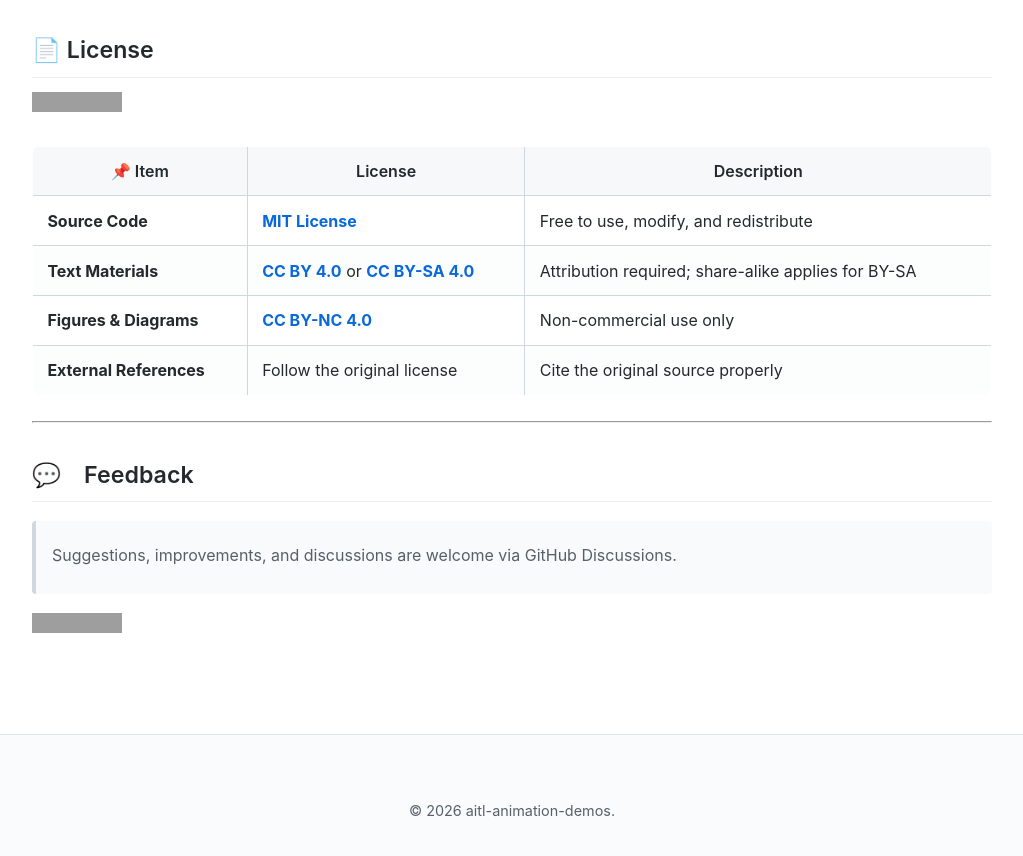
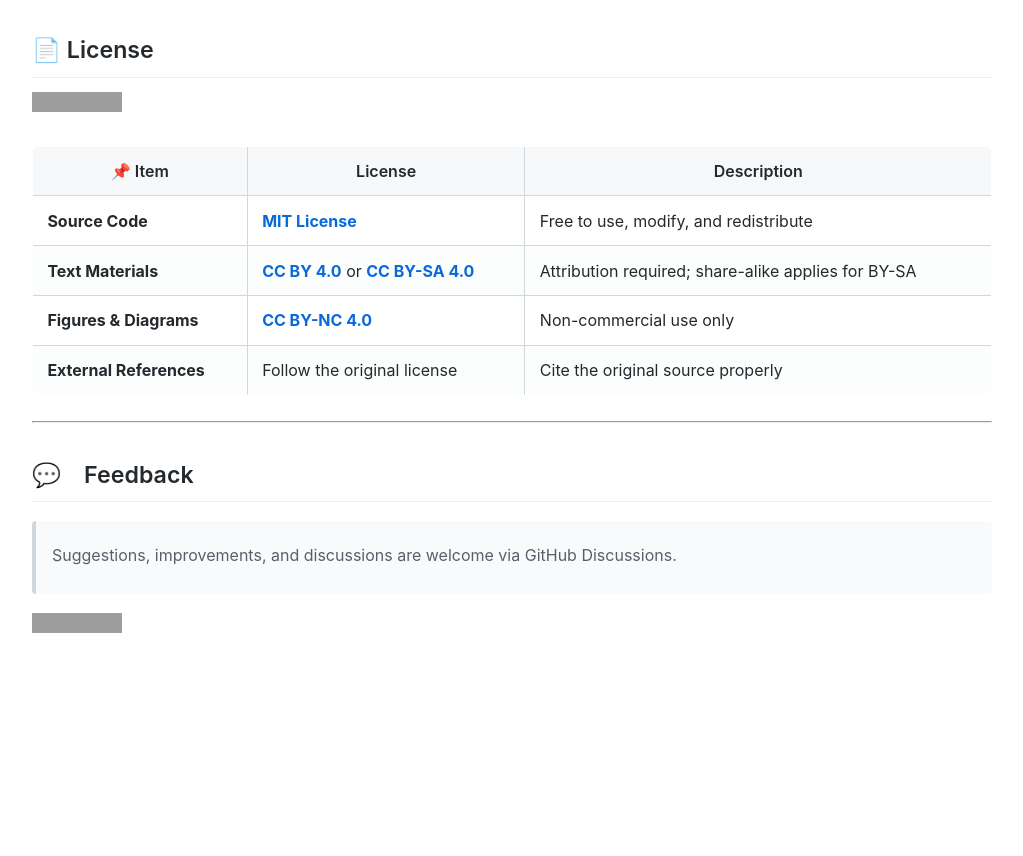
Before and after one commit to Samizo-AITL/aitl-animation-demos, a Jekyll site: the page built from index.md, in a window 1280 px wide and 900 px high, scrolled down 14536 px. Shown: the top 856 px of the window, without its empty margins (128-1151 px from the left). Built offline with Jekyll 4.4.1, drawn with Linux system fonts in a browser that asks for light colours; after the commit the page ends 15222 px from its top, so only the background shows below that; grey boxes are pictures that could not be loaded.

Commit message:
Update default.html

```diff
--- a/_layouts/default.html
+++ b/_layouts/default.html
@@ -36,11 +36,5 @@
     {{ content }}
   </main>
 
-  <footer class="page-footer">
-    <div class="wrapper">
-      <p>&copy; {{ site.time | date: '%Y' }} {{ site.title }}.</p>
-    </div>
-  </footer>
-
 </body>
 </html>
```
